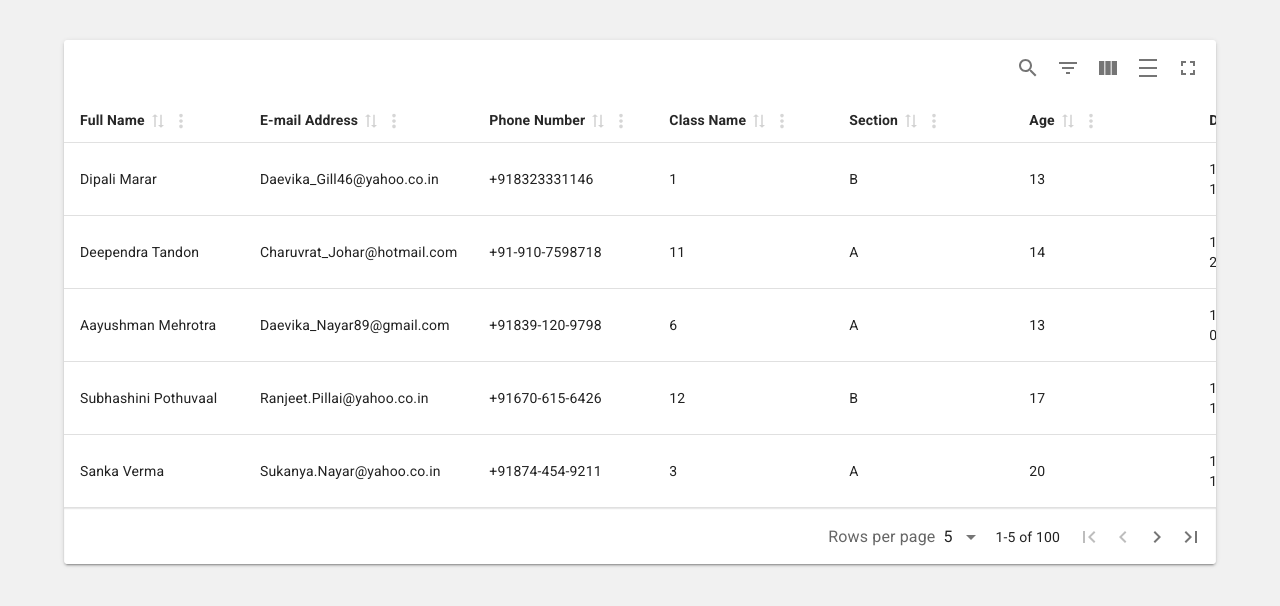
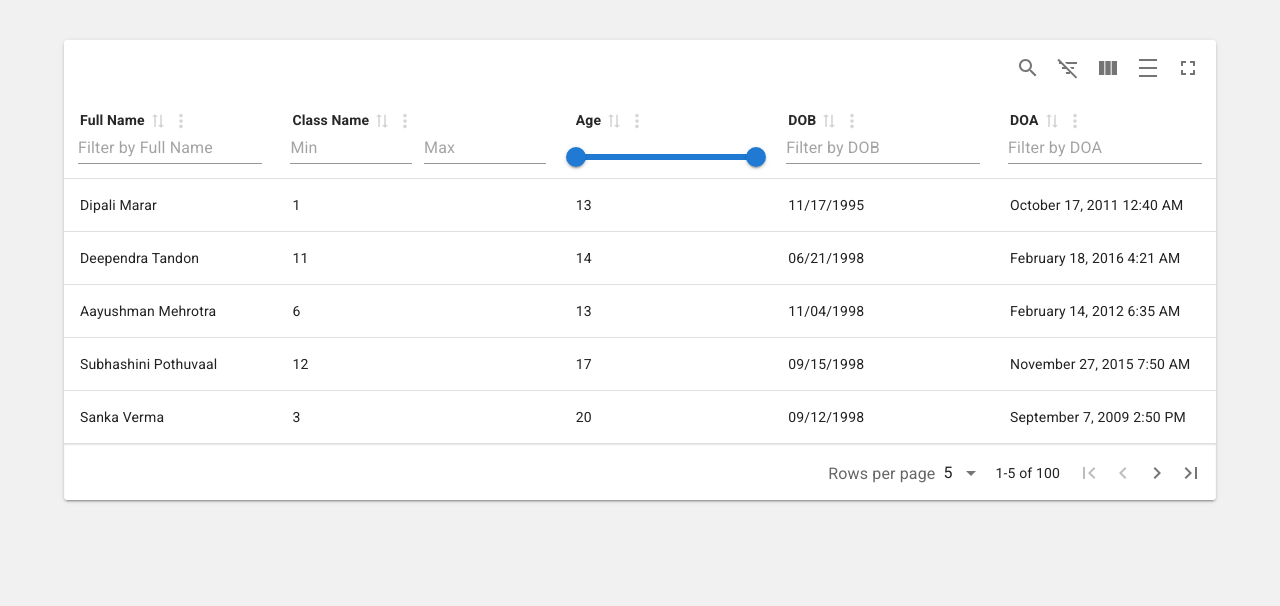
Before and after one commit to toofaniCoder/react-material-table, a React (Vite) app: page / in a window 1280 px wide. Shown: the top 606 px of the page. Built offline with nearby package versions, Linux system fonts and the light colour scheme.

Commit message:
add range, range slider, date, date time

```diff
--- a/package.json
+++ b/package.json
@@ -15,8 +15,10 @@
     "@fontsource/roboto": "5.0.12",
     "@mui/icons-material": "5.15.15",
     "@mui/material": "5.15.15",
-    "@mui/x-date-pickers": "7.2.0",
+    "@mui/x-date-pickers": "^7.2.0",
+    "dayjs": "^1.11.11",
     "material-react-table": "2.12.1",
+    "moment": "^2.30.1",
     "react": "18.2.0",
     "react-dom": "18.2.0"
   },
--- a/src/App.jsx
+++ b/src/App.jsx
@@ -10,6 +10,12 @@ import {
 import STUDENTS from "./students.json";
 // console.log(STUDENTS);
 
+//Date Picker Imports - these should just be in your Context Provider
+import { AdapterDayjs } from "@mui/x-date-pickers/AdapterDayjs";
+import { LocalizationProvider } from "@mui/x-date-pickers/LocalizationProvider";
+import { AdapterMoment } from "@mui/x-date-pickers/AdapterMoment";
+import moment from "moment";
+
 function App() {
   //should be memoized or stable
   const columns = useMemo(
@@ -18,56 +24,37 @@ function App() {
         accessorKey: "name",
         header: "Full Name",
       },
-      {
-        accessorKey: "email",
-        header: "E-mail Address",
-      },
-      {
-        accessorKey: "phone",
-        header: "Phone Number",
-      },
 
       {
         accessorKey: "standard",
         header: "Class Name",
-      },
-
-      {
-        accessorKey: "section",
-        header: "Section",
+        filterVariant: "range",
       },
 
       {
         accessorKey: "age",
         header: "Age",
+        filterVariant: "range-slider",
       },
       {
-        accessorKey: "date_of_birth",
+        // accessorKey: "date_of_birth",
+        accessorFn: (row) => moment(row.date_of_birth).calendar(),
+        id: "date_of_birth",
         header: "DOB",
+        filterVariant: "date",
+        filterFn: (row, id, filterValue) =>
+          row.getValue(id) === moment(filterValue._d).calendar(),
       },
 
       {
-        accessorKey: "date_of_admission",
+        // accessorKey: "date_of_admission",
+        accessorFn: (row) => moment(row.date_of_admission).format("LLL"),
+        id: "date_of_admission",
         header: "DOA",
+        filterVariant: "datetime",
+        filterFn: (row, id, filterValue) =>
+          row.getValue(id) === moment(filterValue._d).format("LLL"),
       },
-
-      {
-        accessorKey: "address.pincode",
-        header: "Postal Code",
-      },
-
-      {
-        accessorKey: "address.city",
-        header: "City Name",
-      },
-      {
-        accessorKey: "address.street",
-        header: "Street Address",
-      },
-      {
-        accessorKey:"address.state",
-        header:"State Name"
-      }
     ],
     []
   );
@@ -75,13 +62,20 @@ function App() {
   const table = useMaterialReactTable({
     columns,
     data: STUDENTS,
-    initialState: { pagination: { pageSize: 5, pageIndex: 0 } },
+    enableFacetedValues: true,
+    initialState: {
+      showColumnFilters: true,
+      pagination: { pageSize: 5, pageIndex: 0 },
+    },
   });
 
+  console.log(table.getState());
   return (
-    <Container sx={{ py: 5 }}>
-      <MaterialReactTable table={table} />
-    </Container>
+    <LocalizationProvider dateAdapter={AdapterMoment}>
+      <Container sx={{ py: 5 }}>
+        <MaterialReactTable table={table} />
+      </Container>
+    </LocalizationProvider>
   );
 }
 
```
Also changed, not shown: 1 other file (tests, documents, lock files or other folders).
